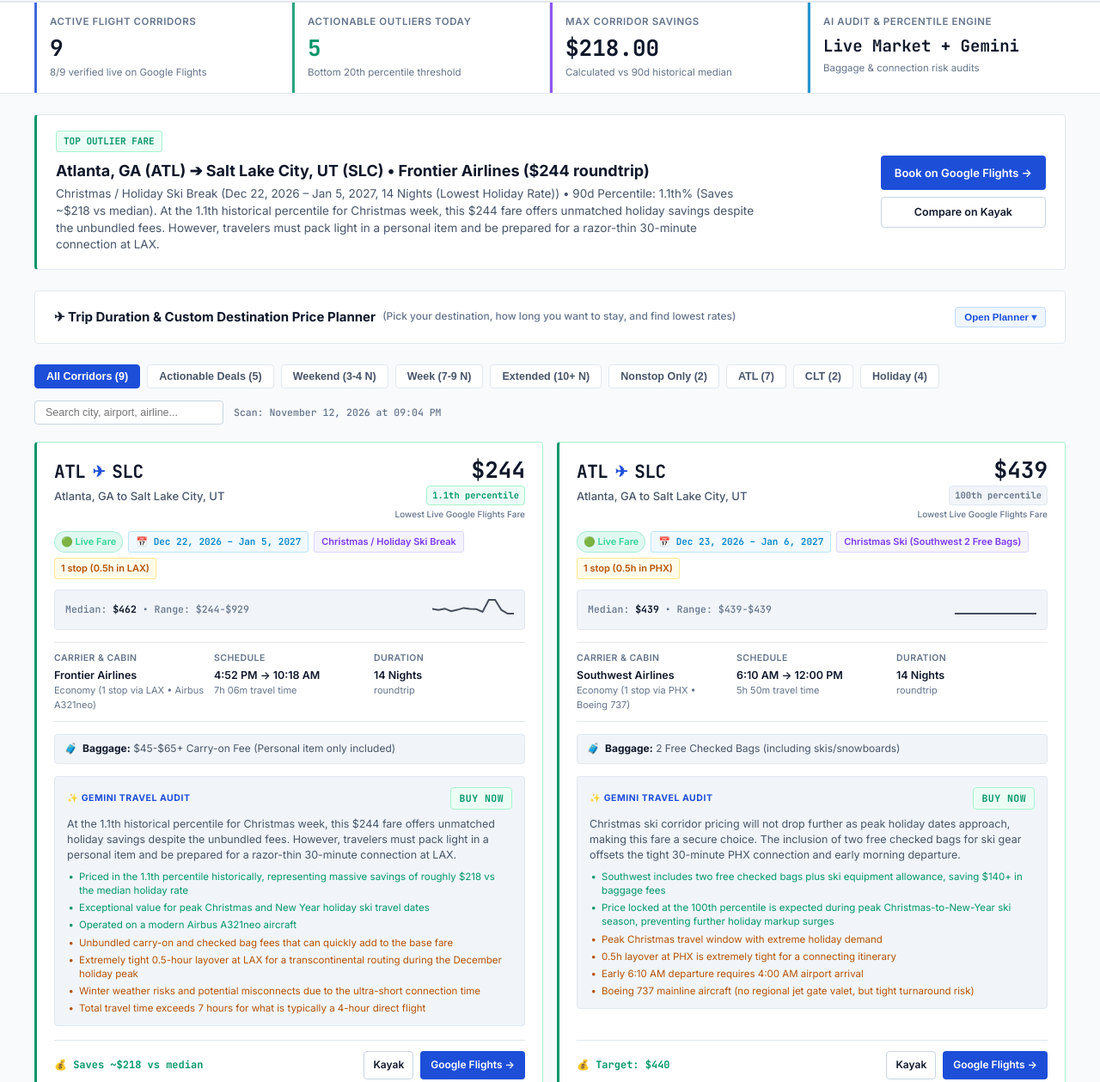
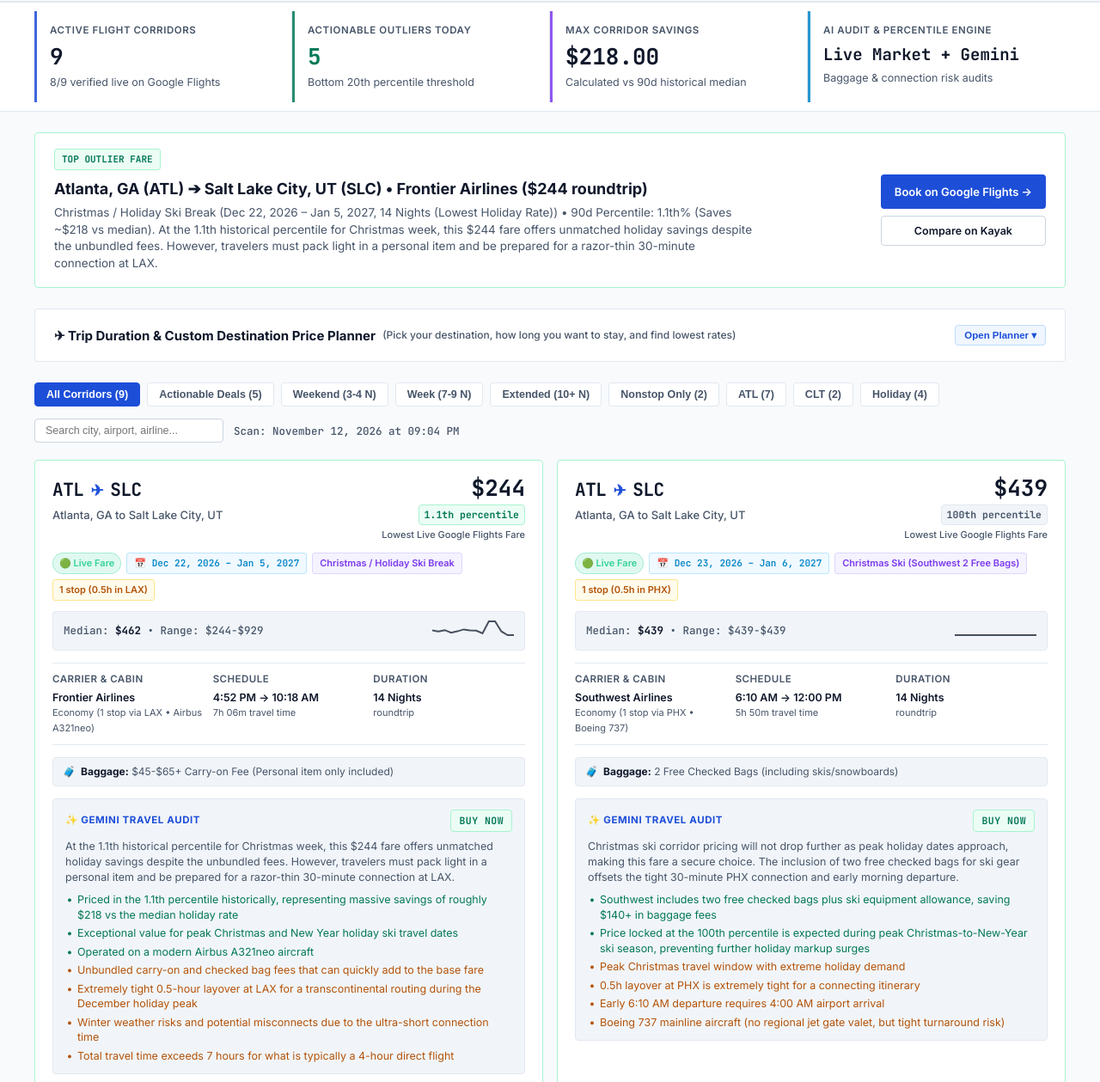
Before and after one commit to PDub1101/pdub1101.github.io, a plain HTML site: page deal-scout/index.html in a window 1280 px wide. Shown: the part 67-1326 px from the top of the page at 86% size. Drawn offline with Linux system fonts and the light colour scheme; no server answers.

Commit message:
Update deal-scout/index.html

```diff
--- a/deal-scout/index.html
+++ b/deal-scout/index.html
@@ -33,14 +33,14 @@
 
       --text-primary: #0f172a;
       --text-secondary: #475569;
-      --text-muted: #64748b;
+      --text-muted: #475569;
 
       --accent-primary: #1d4ed8;
       --accent-primary-hover: #1e40af;
       --accent-primary-bg: #eff6ff;
       --accent-primary-border: #bfdbfe;
 
-      --pos: #059669;
+      --pos: #047857;
       --pos-bg: #ecfdf5;
       --pos-border: #a7f3d0;
 
@@ -78,7 +78,7 @@
 
       --text-primary: #f1f5f9;
       --text-secondary: #94a3b8;
-      --text-muted: #64748b;
+      --text-muted: #475569;
 
       --accent-primary: #60a5fa;
       --accent-primary-hover: #3b82f6;
@@ -234,7 +234,7 @@
       background: var(--bg-card);
       border-top: 1px solid var(--border-subtle);
       border-bottom: 1px solid var(--border-subtle);
-      padding: 0;
+      padding: 10px 0;
       margin-bottom: 24px;
     }
 
@@ -295,7 +295,7 @@
     }
 
     .kpi-sub {
-      font-size: 11.5px;
+      font-size: 12.5px;
       color: var(--text-muted);
       margin-top: 5px;
     }
@@ -308,7 +308,7 @@
     .spotlight-card {
       background: var(--bg-card);
       border: 1px solid var(--border-subtle);
-      border-left: 3px solid var(--pos);
+      border: 1px solid var(--pos-border);
       border-radius: 4px;
       padding: 18px 22px;
       display: flex;
@@ -503,7 +503,8 @@
     .quick-pill, .quick-duration-pill {
       font-size: 12px;
       font-weight: 600;
-      padding: 5px 12px;
+      padding: 7px 13px;
+      min-height: 32px;
       border-radius: 4px;
       border: 1px solid var(--border-subtle);
       background: var(--bg-card-alt);
@@ -670,7 +671,7 @@
 
     .scan-stamp {
       font-family: 'JetBrains Mono', monospace;
-      font-size: 11.5px;
+      font-size: 12.5px;
       color: var(--text-muted);
     }
 
@@ -703,7 +704,7 @@
 
     .flight-card.is-buy-now {
       border-color: var(--pos-border);
-      border-left: 3px solid var(--pos);
+      border: 1px solid var(--pos-border);
       box-shadow: none;
     }
 
@@ -753,7 +754,7 @@
     .price-percentile-badge {
       display: inline-block;
       font-family: 'JetBrains Mono', monospace;
-      font-size: 10.5px;
+      font-size: 11.5px;
       font-weight: 700;
       padding: 2px 6px;
       border-radius: 4px;
@@ -847,7 +848,7 @@
     }
 
     .trend-stat {
-      font-size: 11.5px;
+      font-size: 12.5px;
       color: var(--text-muted);
       font-family: 'JetBrains Mono', monospace;
     }
@@ -878,7 +879,7 @@
     }
 
     .spec-label {
-      font-size: 10.5px;
+      font-size: 11.5px;
       font-weight: 600;
       color: var(--text-muted);
       text-transform: uppercase;
@@ -953,7 +954,7 @@
     }
 
     .gemini-label {
-      font-size: 10.5px;
+      font-size: 11.5px;
       font-weight: 700;
       text-transform: uppercase;
       letter-spacing: 0.05em;
@@ -979,7 +980,7 @@
     }
 
     .audit-bullet {
-      font-size: 11.5px;
+      font-size: 12.5px;
       line-height: 1.4;
       position: relative;
       padding-left: 14px;
@@ -1567,7 +1568,7 @@
                       </div>
                       <div style="text-align: right;">
                         <span style="font-size: 15px; font-weight: 800; color: ${opt.isCheapestDay ? 'var(--pos)' : 'var(--text-primary)'};">~$${opt.estRate}</span>
-                        <div style="font-size: 10px; color: var(--text-muted);">roundtrip</div>
+                        <div style="font-size: 11px; color: var(--text-muted);">roundtrip</div>
                       </div>
                     </div>
 
@@ -1805,7 +1806,7 @@
               <div class="price-box">
                 <div class="price-main">$${item.price}</div>
                 <div class="price-percentile-badge ${pClass}">${percentile}th percentile</div>
-                <div style="font-size: 10px; color: var(--text-muted); margin-top: 3px; font-weight: 500;">${item.quote_source || 'Market Quote'}</div>
+                <div style="font-size: 11px; color: var(--text-muted); margin-top: 3px; font-weight: 500;">${item.quote_source || 'Market Quote'}</div>
               </div>
             </div>
 
```
